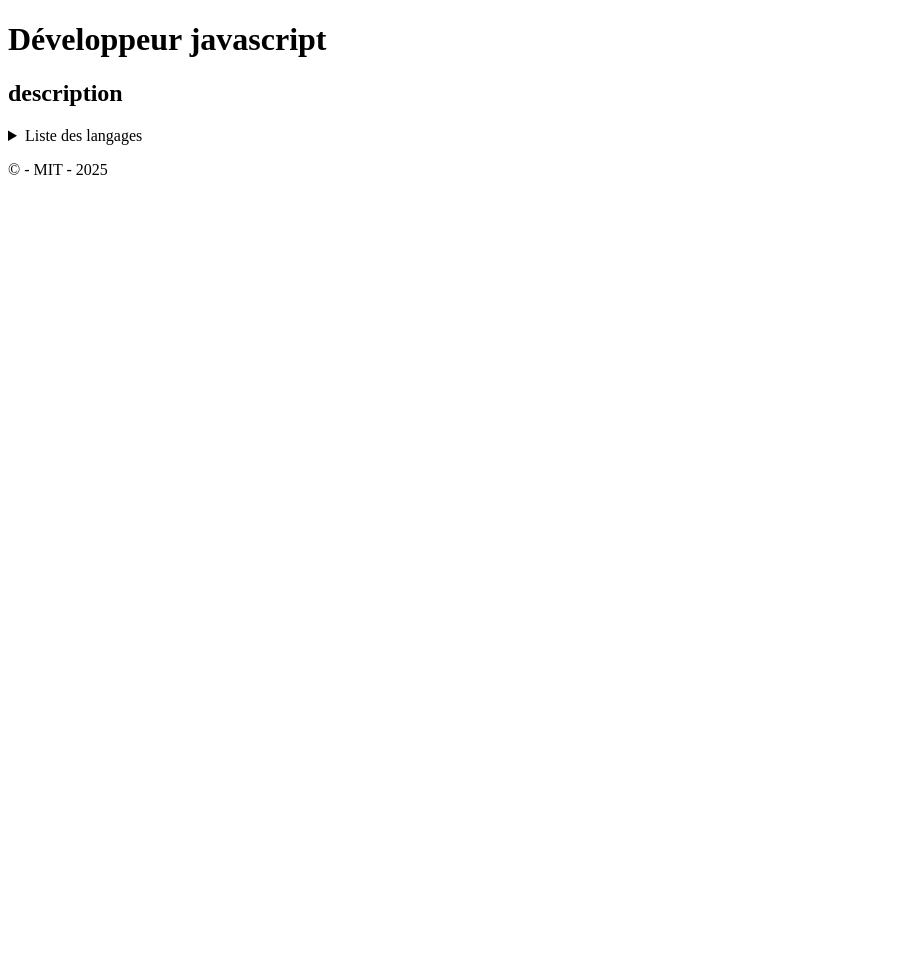
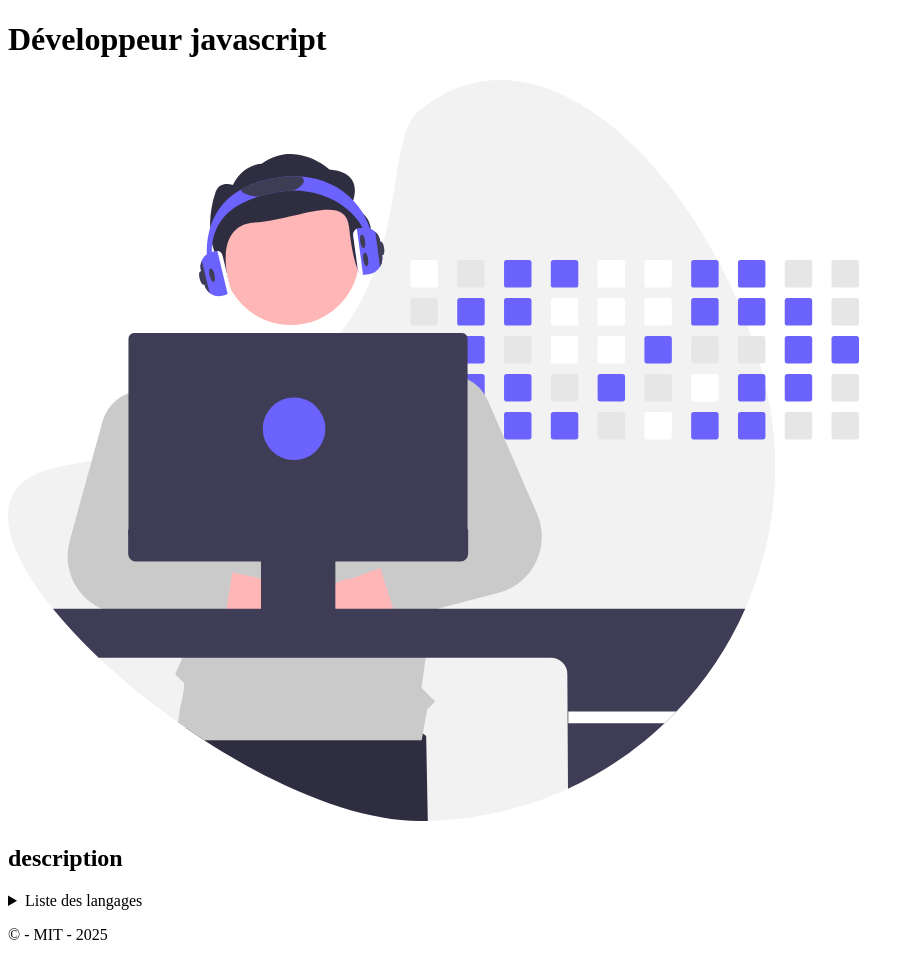
Before and after one commit to pharelle123/newprojet, a plain HTML site: page index.html in a window 1280 px wide. Shown: the whole page, without its empty margins (0-914 px from the left). Before the commit the page ends 800 px from the top, so only its background shows below. Drawn offline with Linux system fonts and the light colour scheme.

Commit message:
html img

```diff
--- a/index.html
+++ b/index.html
@@ -15,6 +15,11 @@
 </header>
 
    <main>
+    <picture>
+        <!-- <source media="(min-width:650px)" srcset="./asset/cover/svg">
+            <source media="(min-width:465px)" srcset="./asset/undraw_developer-activity_dn7p.svg"> -->
+        <img src="./asset/undraw_developer-activity_dn7p.svg" alt="cover">
+    </picture>
     <article>
         <h2> description</h2>
         <details>
@@ -29,6 +34,9 @@
         </ul>
     </details>
     </article>
+
+
+
 </main>
 
 
```
Also changed, not shown: asset/undraw_developer-activity_dn7p.svg (added).
